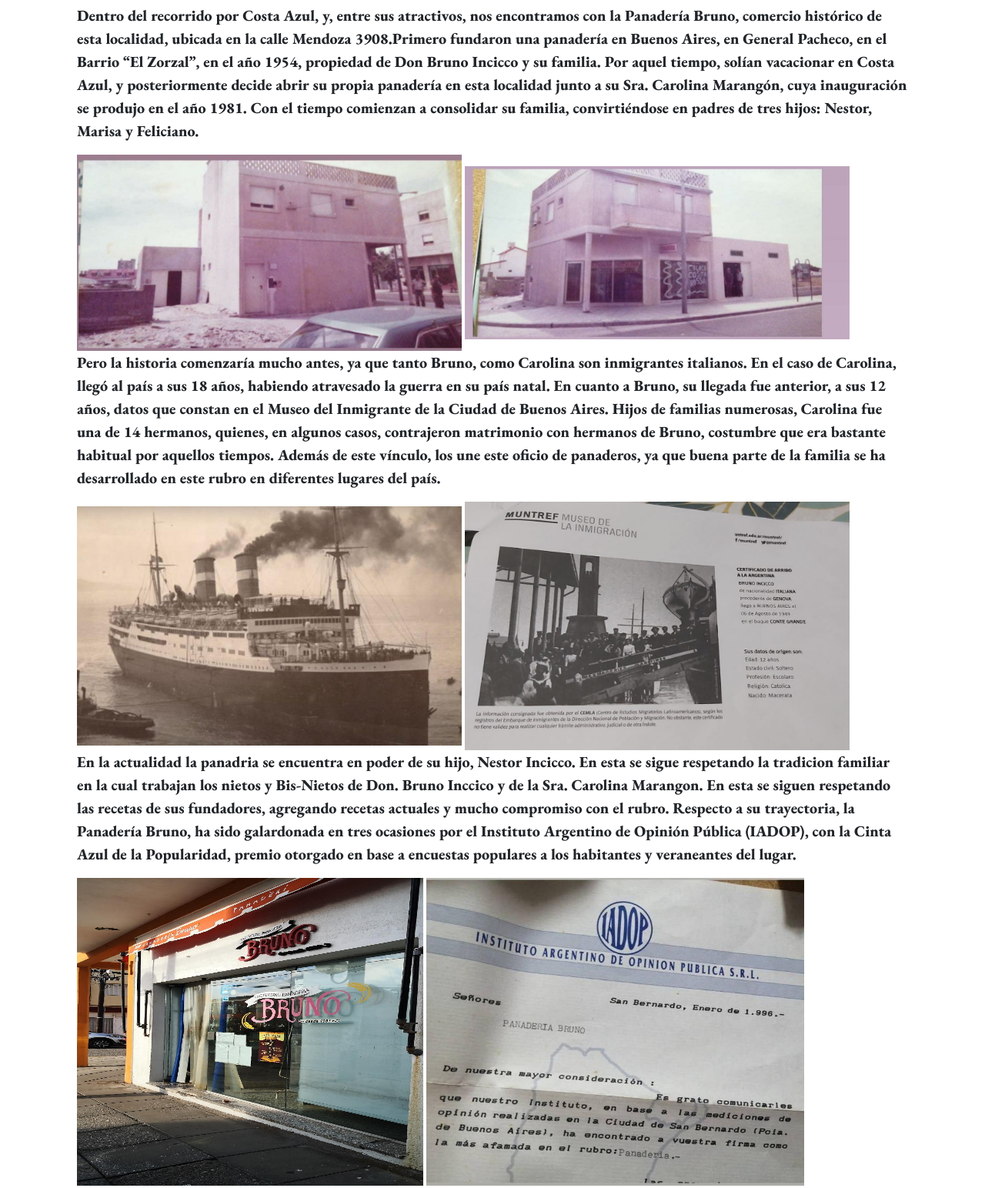
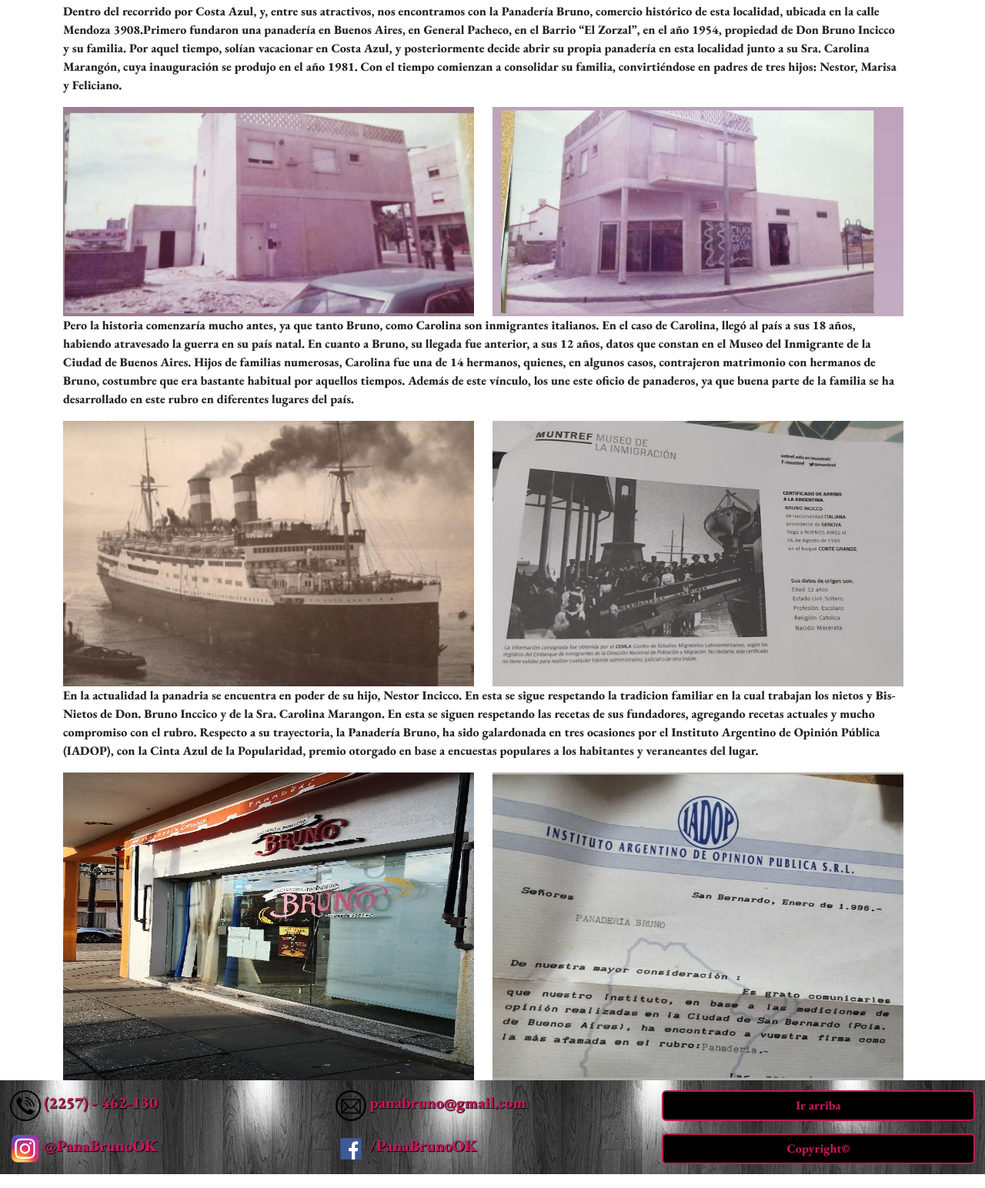
Before and after one commit to matiasbermudez/panaderiabruno, a plain HTML site: page pages/comienzos.html in a window 1280 px wide. Shown: the part 223-1767 px from the top of the page at 77% size. Drawn offline with nearby package versions, Linux system fonts and the light colour scheme.

Commit message:
Ultimas correcciones antes de entregar

```diff
--- a/css/styles.css
+++ b/css/styles.css
@@ -169,16 +169,14 @@
     text-align: center;
     text-shadow: 1px 1px 1px black;
 }
-.mainComienzos{
+/* /* .mainComienzos{
     Margin: 10px 100px;
 
-}
+} */
 .mainComienzos p {
-    font-size: 2.5vh;
+
 }
 .mainComienzos img{
-    max-width: 500px;
-    min-width: 450px;
     max-height: 400px;
 }
 /*-------------------------------------------------*/
@@ -187,7 +185,7 @@
 .h2Contacto{
     width: 100%;
     text-align: center;
-    margin-bottom: 3vh;
+    margin-bottom: 3vh ;
     font-size: 6vh;
     text-shadow: 1px 1px 3px white;
 }
@@ -262,7 +260,7 @@
 .mainProductos {
     display:grid;
     grid-template-columns: repeat(2,1fr);
-    gap: 5vh;
+
 }
 .productosPanaderia{
     justify-self: end;
@@ -271,7 +269,7 @@
     text-align: center;
 }
 .productosPanaderia li,.productosPasteleria li {
-    margin: 30px;
+    margin-bottom: 3vh;
     list-style: none;
 
     text-shadow: 1px 1px 1px #c2185b;
--- a/pages/comienzos.html
+++ b/pages/comienzos.html
@@ -55,10 +55,10 @@
 
 
    <main class="mainComienzos">
-
     <Article class="art1Comienzos">
-
-          <p>Dentro del recorrido por Costa Azul, y, entre sus atractivos, nos encontramos con
+      <div class="container">
+      <div class="row">
+          <p class="col-12">Dentro del recorrido por Costa Azul, y, entre sus atractivos, nos encontramos con
           la Panadería Bruno, comercio histórico de esta localidad, ubicada en la calle
           Mendoza 3908.Primero fundaron una panadería en Buenos Aires, en General Pacheco,
           en el Barrio “El Zorzal”, en el año 1954, propiedad de Don Bruno Incicco y su
@@ -66,15 +66,18 @@
           abrir su propia panadería en esta localidad junto a su Sra. Carolina Marangón, cuya
           inauguración se produjo en el año 1981. Con el tiempo comienzan a consolidar su familia,
           convirtiéndose en padres de tres hijos: Nestor, Marisa y Feliciano. </p>
-
-          <img src="../img/Comienzo Panaderia 1.jpeg" alt="Foto de la Panaderia en sus Comienzos">
-          <img src="../img/Comienzos Panaderia2.jpeg" alt="Foto de la Panaderia en sus Comienzos">
-
+        </div>
+        <div class="row">
+          <img src="../img/Comienzo Panaderia 1.jpeg" class="col-12 col-xl-6 col-xxl-6" alt="Foto de la Panaderia en sus Comienzos">
+          <img src="../img/Comienzos Panaderia2.jpeg" class="col-12 col-xl-6 col-xxl-6"alt="Foto de la Panaderia en sus Comienzos">
+        </div>
+      </div>
       </Article>
 
         <article class="art2Comienzos">
-
-          <p>Pero la historia comenzaría mucho antes, ya que tanto Bruno, como Carolina son inmigrantes italianos.
+        <div class="container">
+          <div class="row">
+          <p class="col-12">Pero la historia comenzaría mucho antes, ya que tanto Bruno, como Carolina son inmigrantes italianos.
           En el caso de Carolina, llegó al país a sus 18 años, habiendo atravesado la guerra en su país natal.
           En cuanto a Bruno, su llegada fue anterior, a sus 12 años, datos que constan en el Museo del Inmigrante de la
           Ciudad de Buenos Aires.
@@ -82,12 +85,19 @@
           con hermanos de Bruno, costumbre que era bastante habitual por aquellos tiempos. Además de este vínculo,
           los une este oficio de panaderos, ya que buena parte de la familia se ha desarrollado en este rubro en
           diferentes lugares del país. </p>
-          <img src="../img/Comienzo Barco.jpg" alt="Foto del Barco en el que inmigraron los Dueños">
-          <img src="../img/Comienzo Certificado inmigrante.jpg" alt="Foto del certificado de Inmigracion">
+        </div>
+
+        <div class=" row">
+          <img src="../img/Comienzo Barco.jpg" class="col-12 col-xl-6 col-xxl-6" alt="Foto del Barco en el que inmigraron los Dueños">
+          <img src="../img/Comienzo Certificado inmigrante.jpg" class="col-12 col-xl-6 col-xxl-6" alt="Foto del certificado de Inmigracion">
+        </div>
+      </div>
         </article>
 
         <article class="art3Comienzos">
-          <p>En la actualidad la panadria se encuentra en poder de su hijo, Nestor Incicco. En esta
+          <div class="container">
+            <div class="row">
+            <p class="col-12">En la actualidad la panadria se encuentra en poder de su hijo, Nestor Incicco. En esta
               se sigue respetando la tradicion familiar en la cual trabajan los nietos y Bis-Nietos de
               Don. Bruno Inccico y de la Sra. Carolina Marangon. En esta se siguen respetando las recetas
               de sus fundadores, agregando recetas actuales y mucho compromiso con el rubro.
@@ -95,8 +105,12 @@
               el Instituto Argentino de Opinión Pública (IADOP), con la Cinta Azul de la Popularidad, premio otorgado
               en base a encuestas populares a los habitantes y veraneantes del lugar.
             </p>
-          <img src="../img/Comienzos Actualidad.jpg" alt="Foto del Frente del comercio en 2020">
-          <img src="../img/Comienzos Certificado.jpg" alt="Certificado primer premio IADOP">
+          </div>
+            <div class="row">
+            <img src="../img/Comienzos Actualidad.jpg" class="col-12 col-xl-6 col-xxl-6" alt="Foto del Frente del comercio en 2020">
+            <img src="../img/Comienzos Certificado.jpg" class="col-12 col-xl-6 col-xxl-6" alt="Certificado primer premio IADOP">
+        </div>
+      </div>
         </article>
 
    </main>
```
Also changed, not shown: index.html (+3 -3 lines), pages/contacto.html (+14 -2 lines). Lines whose indentation alone changed are shown as unchanged.
